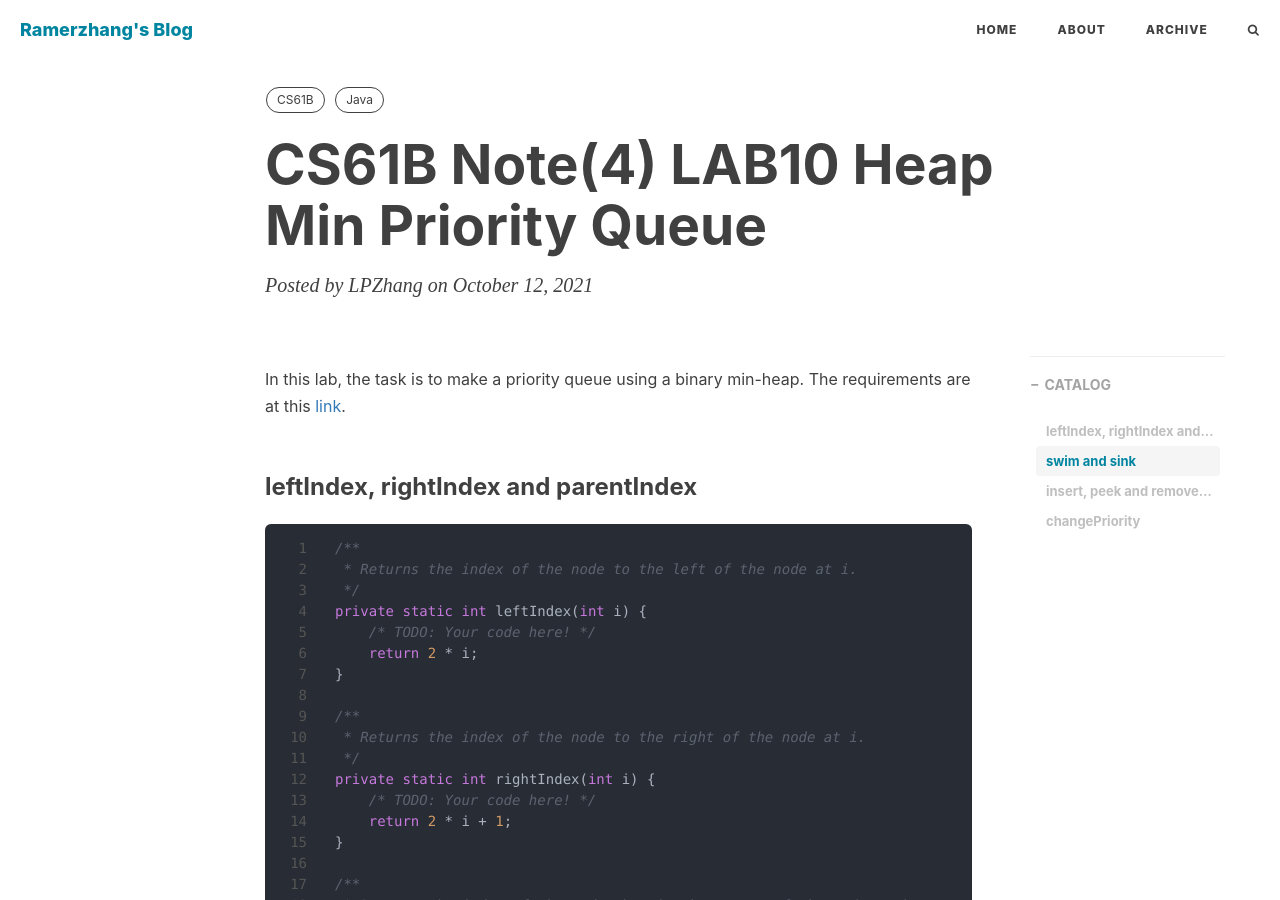
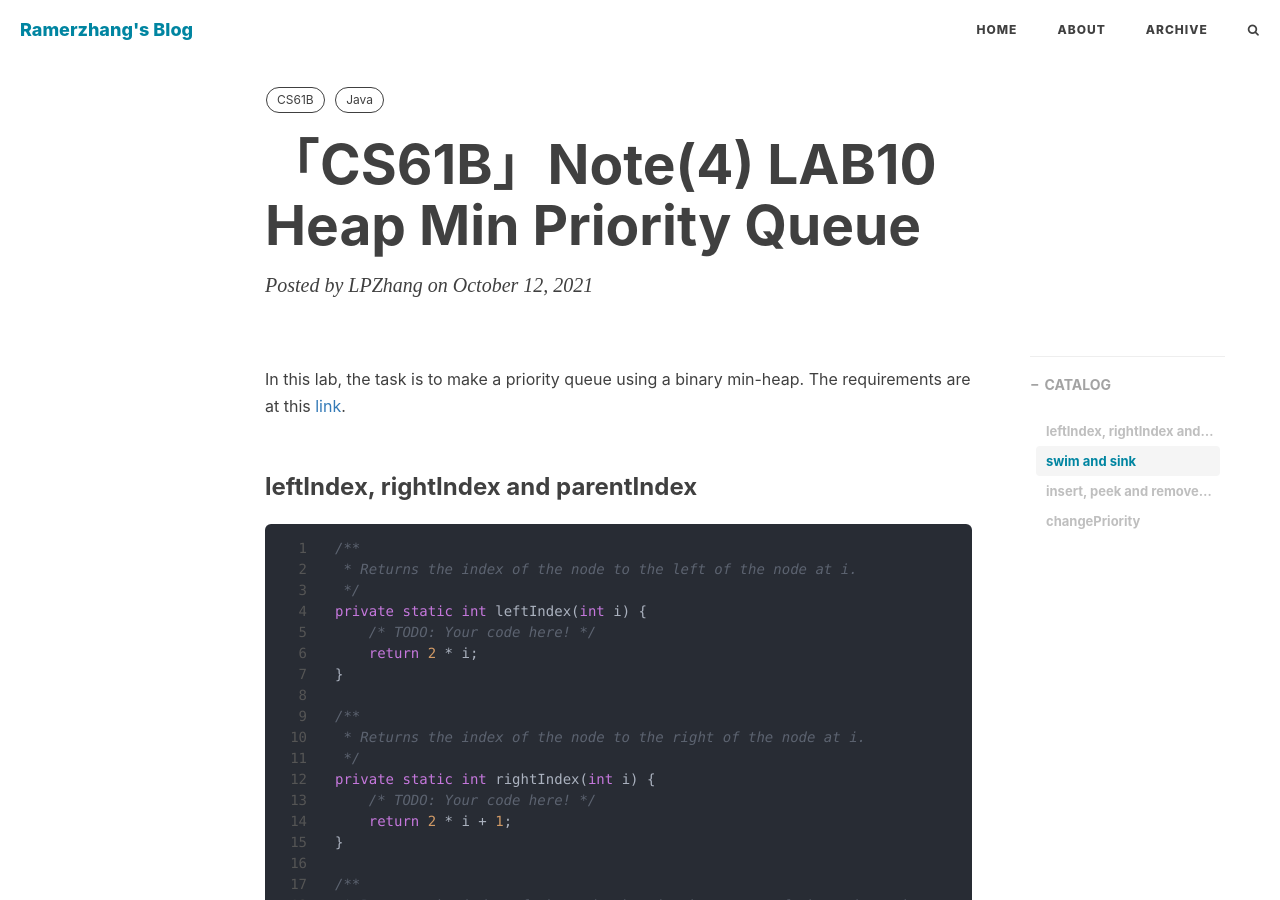
Before and after one commit to Ramer42/Ramer42.github.io, a Jekyll site: the page built from _posts/2021-10-12-CS61B-LAB10.md, in a window 1280 px wide and 900 px high. Built offline with Jekyll 4.4.1, drawn with Linux system fonts in a browser that asks for light colours; nearby versions of some CDN libraries; comment, search, counter and statistics services are not loaded.

```diff
--- a/_posts/2021-10-12-CS61B-LAB10.md
+++ b/_posts/2021-10-12-CS61B-LAB10.md
@@ -1,6 +1,6 @@
 ---
 layout:     post
-title: CS61B Note(4) LAB10 Heap Min Priority Queue
+title: 「CS61B」Note(4) LAB10 Heap Min Priority Queue
 date:       2021-10-12 12:00:00
 author:     "LPZhang"
 catalog: false
```
